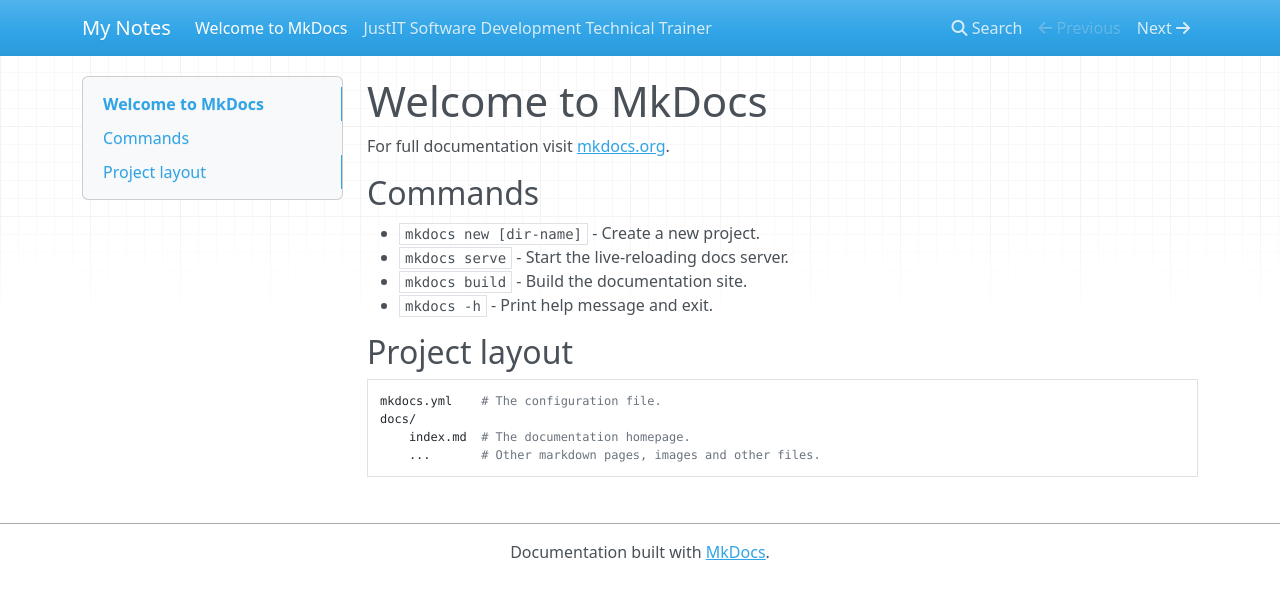
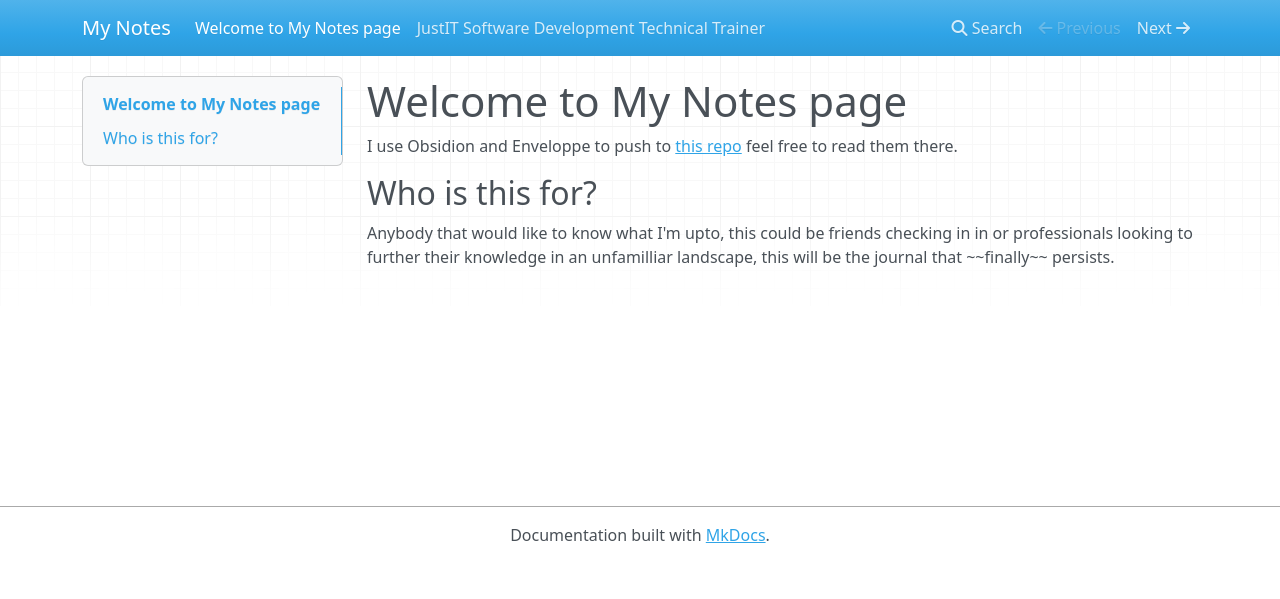
Before and after one commit to mowglixx/notes, an MkDocs documentation site: the page built from docs/index.md, in a window 1280 px wide. Shown: the top 599 px of the page. Built offline with MkDocs 1.6.1, drawn with Linux system fonts in a browser that asks for light colours; nearby versions of some CDN libraries.

Commit message:
Update index.md

```diff
--- a/docs/index.md
+++ b/docs/index.md
@@ -1,17 +1,7 @@
-# Welcome to MkDocs
+# Welcome to My Notes page
 
-For full documentation visit [mkdocs.org](https://www.mkdocs.org).
+I use Obsidion and Enveloppe to push to [this repo](https://github.com/mowglixx/notes) feel free to read them there.
 
-## Commands
+## Who is this for?
 
-* `mkdocs new [dir-name]` - Create a new project.
-* `mkdocs serve` - Start the live-reloading docs server.
-* `mkdocs build` - Build the documentation site.
-* `mkdocs -h` - Print help message and exit.
-
-## Project layout
-
-    mkdocs.yml    # The configuration file.
-    docs/
-        index.md  # The documentation homepage.
-        ...       # Other markdown pages, images and other files.
+Anybody that would like to know what I'm upto, this could be friends checking in in or professionals looking to further their knowledge in an unfamilliar landscape, this will be the journal that ~~finally~~ persists.
```
